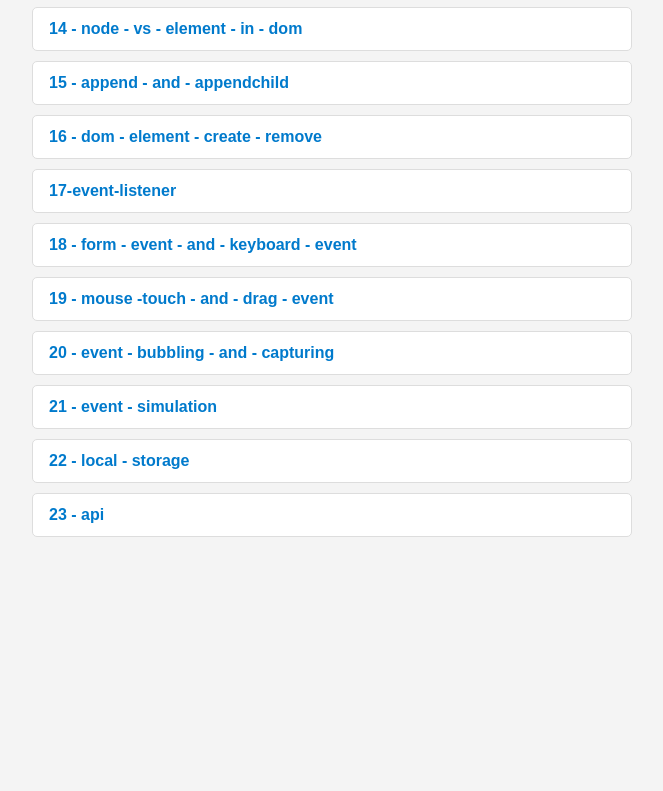
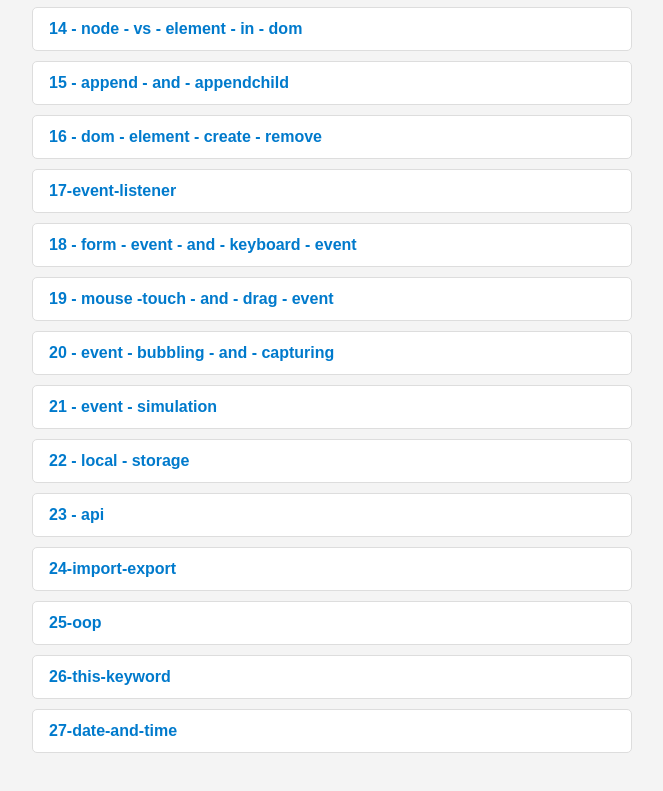
Before and after one commit to sudhanshuverse/javascript-essentials, a plain HTML site: page index.html in a window 1280 px wide. Shown: the part 803-1594 px from the top of the page, without its empty margins (308-971 px from the left). Before the commit the page ends 1380 px from the top, so only its background shows below. Drawn offline with Linux system fonts and the light colour scheme.

Commit message:
index.html updated

```diff
--- a/index.html
+++ b/index.html
@@ -72,7 +72,11 @@
     <li><a href="20-event-bubbling-and-capturing/"> 20 - event - bubbling - and - capturing </a></li>
     <li><a href="21-event-samulation/"> 21 - event - simulation </a></li>
     <li><a href="22-local-storage/"> 22 - local - storage </a></li>
-    <li><a href="22-api/"> 23 - api </a></li>
+    <li><a href="23-api/"> 23 - api </a></li>
+    <li><a href="24-import-export/"> 24-import-export </a></li>
+    <li><a href="25-oop/"> 25-oop </a></li>
+    <li><a href="26-this-keyword/"> 26-this-keyword </a></li>
+    <li><a href="27-date-and-time/"> 27-date-and-time </a></li>
 
 
 
```
